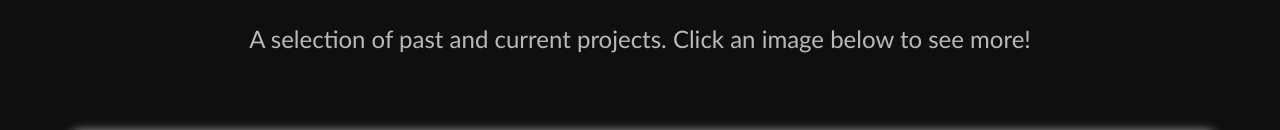
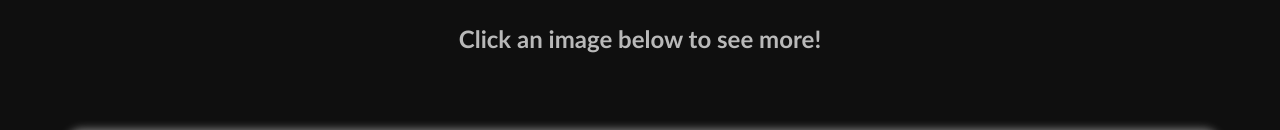
Before and after one commit to the-medium-place/portfolio, a website: page public/index.html in a window 1280 px wide. Shown: the part 1549-1679 px from the top of the page. Drawn offline with nearby package versions, Linux system fonts and the light colour scheme; a web font is replaced by a local one.

Commit message:
add email to main page

```diff
--- a/public/index.html
+++ b/public/index.html
@@ -190,9 +190,9 @@
             <div class="port-logo-box text-center" id="logo-box">
                 <span id="port-logo" class="switch-font ">Portfolio!</span>
                 <br>
-                <p>
-                    A selection of past and current projects. Click an image below to see more!
-                </p>
+                <p><strong>
+                    Click an image below to see more!
+                </p></strong>
             </div>
 
             <!-- IMAGE COLUMNS -->
@@ -233,8 +233,10 @@
                 <div class="row">
 
                     <!-- full length column for header -->
-                    <div class="col-12 mt-4 mb-4">
+                    <div class="port-logo-box col-12 mt-4 mb-4 text-center">
                         <h2 class="switch-font contact-logo">Reach Out</h2>
+                        <br>
+                        <p>Contact me at <a href="mailto:zgstowell@gmail.com" target="_blank"><strong>zgstowell@gmail.com</strong></a> - Or use the form below!</p>
                         <hr>
                     </div>
                 </div>
```
